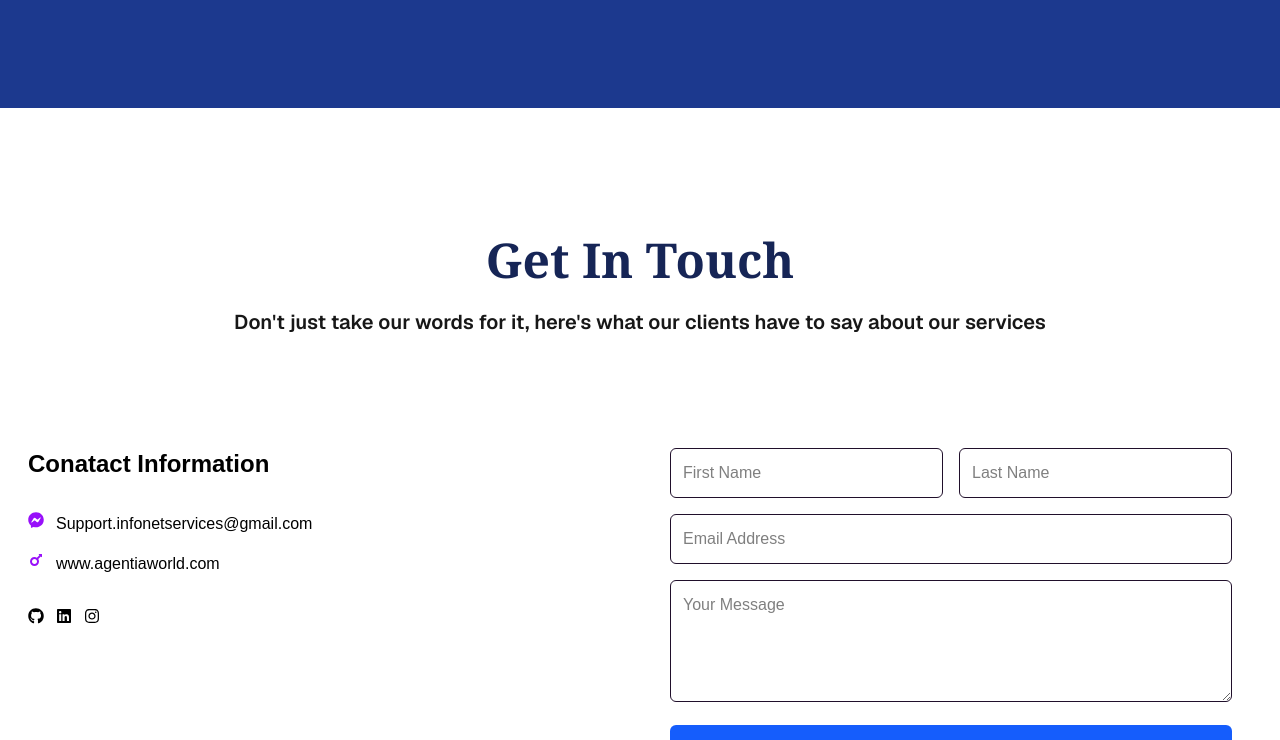
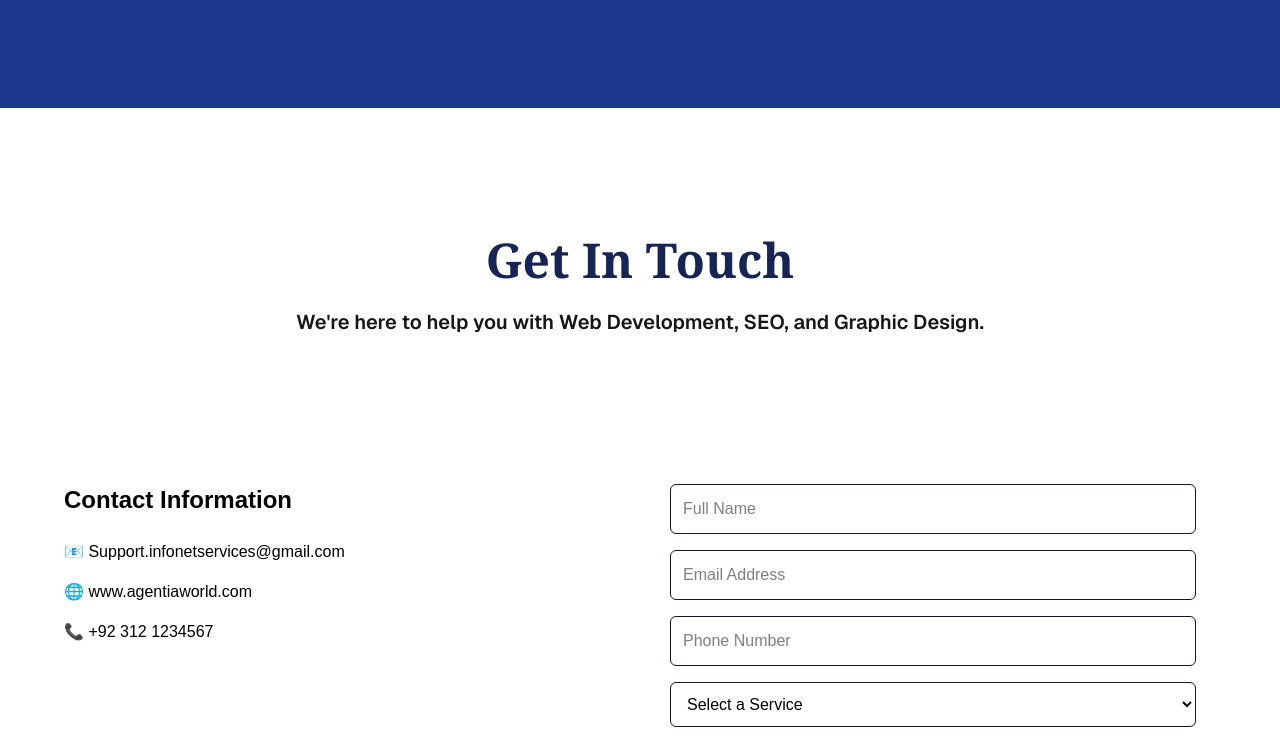
Before and after one commit to hassannadeemansari/info-services, a Next.js app: page / in a window 1280 px wide. Shown: the part 5540-6280 px from the top of the page. Built offline with nearby package versions, Linux system fonts and the light colour scheme.

Commit message:
Re-pushing full project

```diff
--- /dev/null
+++ b/src/app/admin/page.tsx
@@ -0,0 +1,72 @@
+'use client';
+
+import { useEffect, useState } from 'react';
+
+const AdminPage = () => {
+  const [isLoggedIn, setIsLoggedIn] = useState(false);
+  const [passwordInput, setPasswordInput] = useState('');
+  const [submissions, setSubmissions] = useState<any[]>([]);
+
+  const correctPassword = 'infonet123'; // Change this to your own secure password
+
+  useEffect(() => {
+    if (isLoggedIn) {
+      const storedData = localStorage.getItem('contactSubmissions');
+      setSubmissions(storedData ? JSON.parse(storedData) : []);
+    }
+  }, [isLoggedIn]);
+
+  const handleLogin = () => {
+    if (passwordInput === correctPassword) {
+      setIsLoggedIn(true);
+    } else {
+      alert('❌ Incorrect password!');
+    }
+  };
+
+  if (!isLoggedIn) {
+    return (
+      <div className="min-h-screen flex items-center justify-center bg-gray-100 p-4">
+        <div className="bg-white p-6 rounded-lg shadow-lg w-full max-w-sm">
+          <h2 className="text-2xl font-semibold mb-4 text-center">🔐 Admin Login</h2>
+          <input
+            type="password"
+            placeholder="Enter admin password"
+            className="w-full p-2 border rounded mb-4"
+            value={passwordInput}
+            onChange={(e) => setPasswordInput(e.target.value)}
+          />
+          <button
+            onClick={handleLogin}
+            className="w-full bg-blue-600 text-white p-2 rounded hover:bg-blue-700 transition"
+          >
+            Login
+          </button>
+        </div>
+      </div>
+    );
+  }
+
+  return (
+    <div className="min-h-screen bg-gray-50 p-6">
+      <h1 className="text-3xl font-bold mb-6 text-center">📥 Contact Form Submissions</h1>
+      {submissions.length === 0 ? (
+        <p className="text-center text-gray-600">No submissions found.</p>
+      ) : (
+        <div className="space-y-6">
+          {submissions.map((item, index) => (
+            <div key={index} className="bg-white p-4 rounded shadow-md border border-gray-200">
+              <p><strong>Full Name:</strong> {item.fullName}</p>
+              <p><strong>Email:</strong> {item.email}</p>
+              <p><strong>Phone:</strong> {item.phone}</p>
+              <p><strong>Service:</strong> {item.service}</p>
+              <p><strong>Message:</strong> {item.message}</p>
+            </div>
+          ))}
+        </div>
+      )}
+    </div>
+  );
+};
+
+export default AdminPage;
--- a/src/app/page.tsx
+++ b/src/app/page.tsx
@@ -8,6 +8,38 @@ import { Menu, X } from 'lucide-react';
 
 export default function Infonet(){
 
+const [formData, setFormData] = useState({
+    fullName: '',
+    email: '',
+    phone: '',
+    service: '',
+    message: '',
+  });
+
+  const [submitted, setSubmitted] = useState(false);
+
+  const handleChange = (e: React.ChangeEvent<HTMLInputElement | HTMLTextAreaElement | HTMLSelectElement>) => {
+    setFormData({ ...formData, [e.target.name]: e.target.value });
+  };
+
+  const handleSubmit = (e: React.FormEvent) => {
+    e.preventDefault();
+
+    const stored = localStorage.getItem('contactSubmissions');
+    const existing = stored ? JSON.parse(stored) : [];
+    const updated = [...existing, formData];
+    localStorage.setItem('contactSubmissions', JSON.stringify(updated));
+
+    setFormData({
+      fullName: '',
+      email: '',
+      phone: '',
+      service: '',
+      message: '',
+    });
+    setSubmitted(true);
+    setTimeout(() => setSubmitted(false), 3000);
+  };
 
 
   const buttonRef = useRef<HTMLButtonElement>(null);
@@ -621,75 +653,92 @@ const [, setIsVisible] = useState(false);
 
 
 
-
-                <div className='w-full m:w-[1590px] sm:h-[100vh] h-[145vh]  flex flex-col  items-center gap-16 mt-4'>
-
+ <div className='w-full m:w-[1590px] sm:h-[120vh] h-auto flex flex-col items-center gap-16 mt-4'>
       <div className="flex flex-col items-center gap-6 mt-28">
-                            <span className="text-5xl font-serif font-semibold text-blue-950">Get In Touch </span>
-                            <span className="text-xl font-semibold font-sans text-center">{`Don't just take our words for it, here's what our clients have to say about our services`}</span>
+        <span className="text-5xl font-serif font-semibold text-blue-950">Get In Touch</span>
+        <span className="text-xl font-semibold font-sans text-center">
+          {`We're here to help you with Web Development, SEO, and Graphic Design.`}
+        </span>
       </div>
 
-
-              <div className="grid grid-cols-1 grid-rows-2 sm:grid-cols-2 p-7 sm:grid-rows-1 text-black sm:gap-5">
-                    <div className="sm:w-[50%] flex flex-col gap-8 mt-5">
-                             <h1 className="text-2xl font-semibold">Conatact Information</h1>
+      <div className="grid grid-cols-1 sm:grid-cols-2 p-16 text-black sm:gap-5 gap-5">
+        <div className="sm:w-[50%] flex flex-col gap-6 mt-5">
+          <h1 className="text-2xl font-semibold">Contact Information</h1>
           <p className="flex flex-col gap-4">
-                             <span className="flex gap-3"> <FaFacebookMessenger className="text-purple-600" /> Support.infonetservices@gmail.com</span>
-                             <span className="flex gap-3">< FaMars className="text-purple-600" /> www.agentiaworld.com</span>
+            <span className="flex gap-3">📧 Support.infonetservices@gmail.com</span>
+            <span className="flex gap-3">🌐 www.agentiaworld.com</span>
+            <span className="flex gap-3">📞 +92 312 1234567</span>
           </p>
-                             <ol className="flex gap-3 ">
-                                <li><FaGithub/></li>
-                                <li><FaLinkedin/></li>
-                                <li><FaInstagram/></li>
-                             </ol>
         </div>
 
-                         <div className="sm:w-[100%]  p-5">
-                         <form className="space-y-4">
-                                   <div className="flex space-x-4">
+        <div className="sm:w-full p-5">
+          <form className="space-y-4" onSubmit={handleSubmit}>
             <input
               type="text"
-                                       name="firstName"
-                                       placeholder="First Name"
-                                       className="w-1/2 p-3   rounded-md focus:outline-none focus:ring-2 focus:ring-blue-800 border border-[#200f2b]"
+              name="fullName"
+              placeholder="Full Name"
+              className="w-full p-3 rounded-md focus:outline-none focus:ring-2 focus:ring-blue-800 border border-[#200f2b]"
               required
+              value={formData.fullName}
+              onChange={handleChange}
             />
-                                     <input
-                                       type="text"
-                                       name="lastName"
-                                       placeholder="Last Name"
-                                       className="w-1/2 p-3  rounded-md focus:outline-none focus:ring-2 focus:ring-blue-800 border border-[#200f2b]"
-                                       required
-                                     />
-                                   </div>
             <input
               type="email"
               name="email"
               placeholder="Email Address"
-                                     className="w-full p-3   rounded-md focus:outline-none focus:ring-2 focus:ring-blue-800 border border-[#200f2b]"
+              className="w-full p-3 rounded-md focus:outline-none focus:ring-2 focus:ring-blue-800 border border-[#200f2b]"
               required
+              value={formData.email}
+              onChange={handleChange}
             />
+            <input
+              type="tel"
+              name="phone"
+              placeholder="Phone Number"
+              className="w-full p-3 rounded-md focus:outline-none focus:ring-2 focus:ring-blue-800 border border-[#200f2b]"
+              required
+              value={formData.phone}
+              onChange={handleChange}
+            />
+            <select
+              name="service"
+              required
+              value={formData.service}
+              onChange={handleChange}
+              className="w-full p-3 rounded-md bg-white focus:outline-none focus:ring-2 focus:ring-blue-800 border border-[#200f2b]"
+            >
+              <option value="">Select a Service</option>
+              <option value="Web Development">Web Development</option>
+              <option value="SEO">SEO</option>
+              <option value="Graphic Design">Graphic Design</option>
+              <option value="Other">Other</option>
+            </select>
             <textarea
               name="message"
               placeholder="Your Message"
-                                     className="w-full p-3   rounded-md focus:outline-none focus:ring-2 focus:ring-blue-800 border border-[#200f2b]"
               rows={4}
+              className="w-full p-3 rounded-md focus:outline-none focus:ring-2 focus:ring-blue-800 border border-[#200f2b]"
               required
+              value={formData.message}
+              onChange={handleChange}
             ></textarea>
 
-
-                                   {/* button  */}
-
-
-                                   <span>
             <button
-                                className={`relative overflow-hidden w-full h-12 font-semibold text-white bg-blue-600 rounded-md
-                                  transform transition-all duration-300 ease-in-out
-                                  hover:scale-80 hover:-translate-y-1 `}
+              type="submit"
+              className="relative overflow-hidden w-full h-12 font-semibold text-white bg-blue-600 rounded-md transition duration-300 hover:scale-105 hover:-translate-y-1"
             >
-                                Get Started Today
+              Submit Request
               <span className="shine" />
             </button>
+
+            {submitted && (
+              <p className="text-green-600 font-medium mt-2 text-center">
+                ✅ Message submitted successfully!
+              </p>
+            )}
+          </form>
+        </div>
+      </div>
 
       <style jsx>{`
         .shine {
@@ -718,16 +767,9 @@ const [, setIsVisible] = useState(false);
           }
         }
       `}</style>
-                            </span>
-
-
-
-                          </form>
-                         </div>
     </div>
 
 
-            </div>
 
 
 
```
Lines whose indentation alone changed are shown as unchanged.
